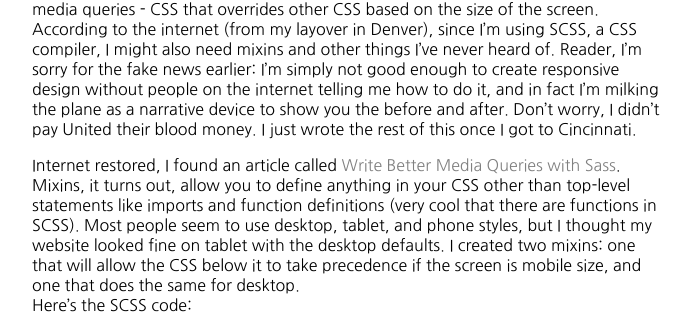
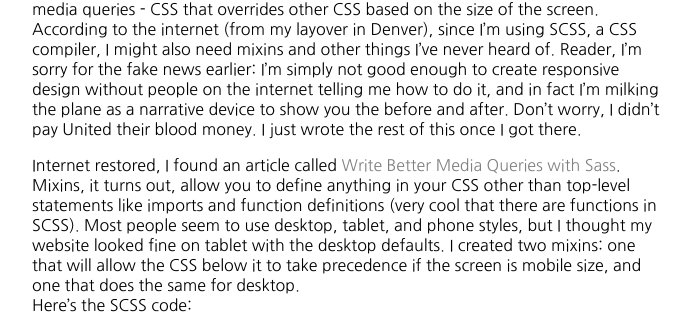
Before and after one commit to sam-hoffman/website, a Jekyll site: the page built from _posts/2019-12-07-responsive.md, in a window 1280 px wide and 900 px high, scrolled down 925 px. Shown: the part 239-553 px from the top of the window, without its empty margins (292-982 px from the left). Built offline with Jekyll 4.4.1, drawn with Linux system fonts in a browser that asks for light colours.

Commit message:
changed text

```diff
--- a/_posts/2019-12-07-responsive.md
+++ b/_posts/2019-12-07-responsive.md
@@ -34,7 +34,7 @@ The typical way to do this is with media queries - CSS that overrides other CSS
 According to the internet (from my layover in Denver), since I'm using SCSS, a CSS compiler, I might also need mixins and other things I've never heard of.
 Reader, I'm sorry for the fake news earlier: I'm simply not good enough to create responsive design without people on the internet telling me how to do it, and in fact I'm milking the plane as a narrative device to show you the before and after.
 Don't worry, I didn't pay United their blood money.
-I just wrote the rest of this once I got to Cincinnati.
+I just wrote the rest of this once I got there.
 
 Internet restored, I found an article called [Write Better Media Queries with Sass](https://davidwalsh.name/write-media-queries-sass).
 Mixins, it turns out, allow you to define anything in your CSS other than top-level statements like imports and function definitions (very cool that there are functions in SCSS).
```
